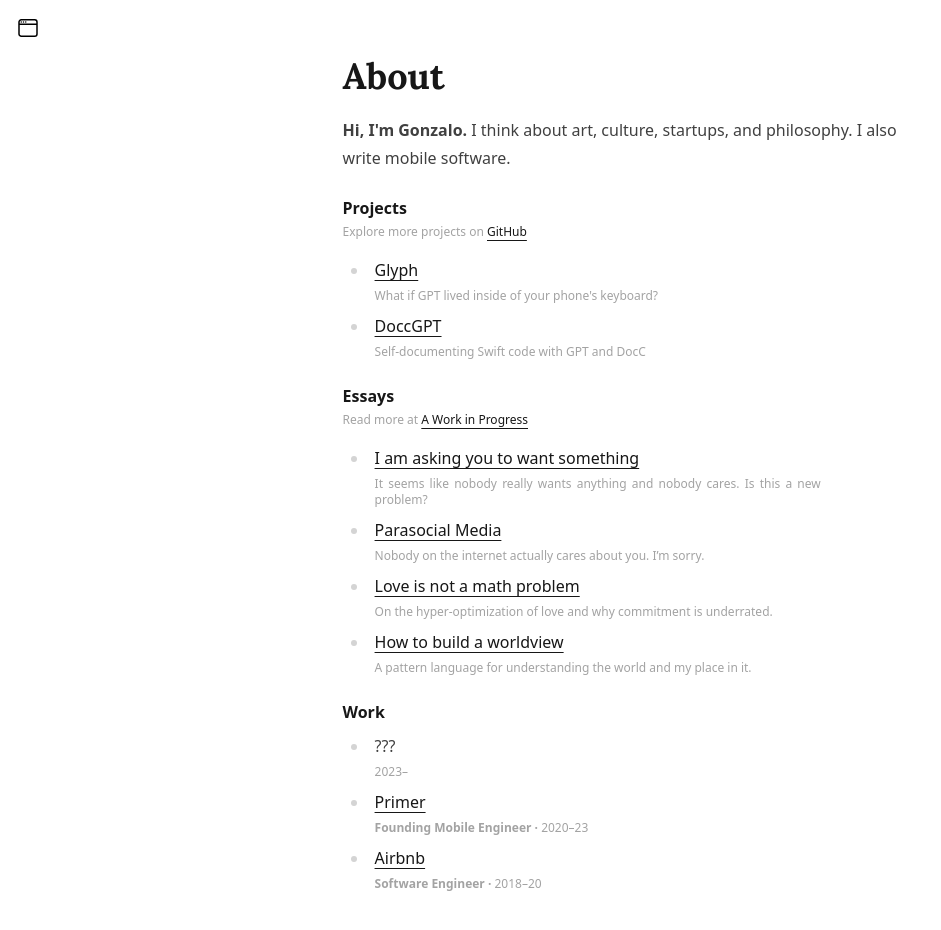
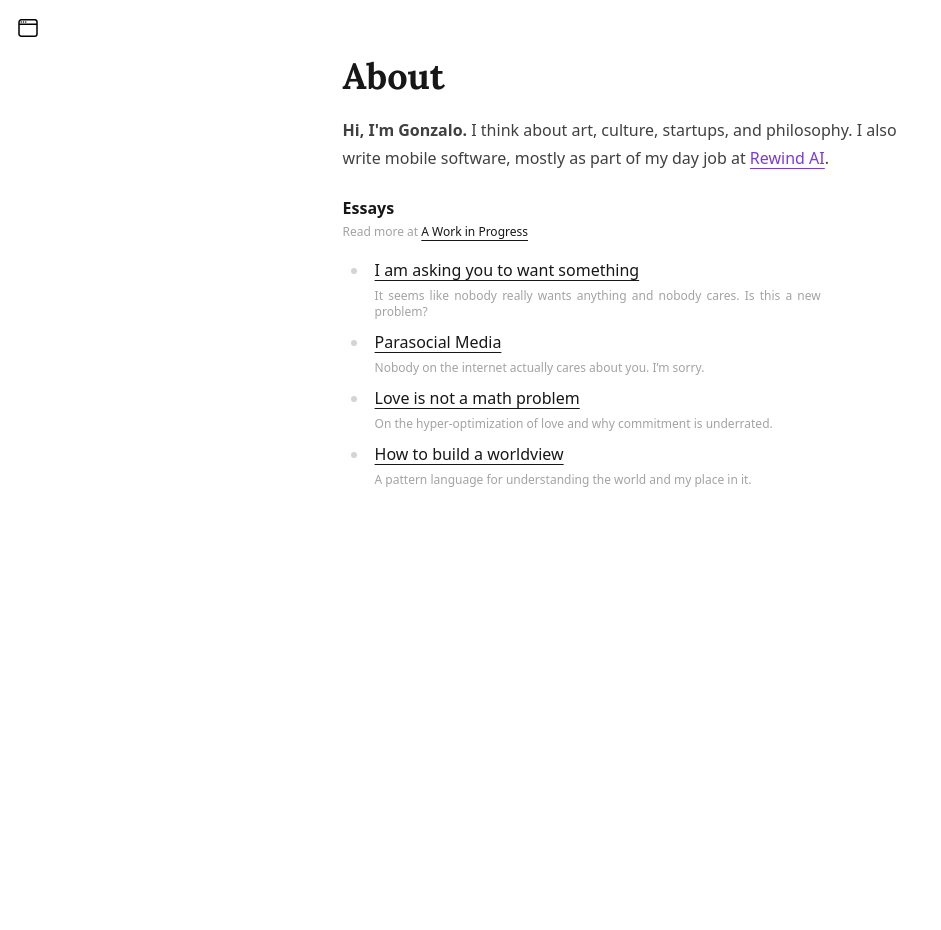
Before and after one commit to gonzalonunez/gonzalonunez.me, a Next.js app: page / in a window 1280 px wide. Shown: the top 930 px of the page, without its empty margins (0-941 px from the left). After the commit the page ends 856 px from the top, so only its background shows below. Built offline with nearby package versions, Linux system fonts and the light colour scheme.

Commit message:
Remove some stuff, add Rewind

```diff
--- a/pages/index.js
+++ b/pages/index.js
@@ -1,39 +1,5 @@
 import Article from '../components/Article';
 import { ListItems } from '../components/ListItems';
-
-const projects = [
-  {
-    href: 'https://glyph.sh',
-    key: 'glyph',
-    title: 'Glyph',
-    details: "What if GPT lived inside of your phone's keyboard?"
-  },
-  {
-    href: 'https://github.com/gonzalonunez/docc-gpt',
-    title: 'DoccGPT',
-    details: 'Self-documenting Swift code with GPT and DocC'
-  }
-];
-
-const work = [
-  {
-    key: 'current',
-    title: '???',
-    details: '2023–'
-  },
-  {
-    href: 'https://primer.com',
-    title: 'Primer',
-    subtitle: 'Founding Mobile Engineer',
-    details: '2020–23'
-  },
-  {
-    href: 'https://airbnb.com',
-    title: 'Airbnb',
-    subtitle: 'Software Engineer',
-    details: '2018–20'
-  }
-];
 
 const essays = [
   {
@@ -66,16 +32,8 @@ export default function About() {
     <Article title='About'>
       <p>
         <span className='font-semibold'>Hi, I'm Gonzalo.</span> I think about
-        art, culture, startups, and philosophy. I also write mobile software.
+        art, culture, startups, and philosophy. I also write mobile software, mostly as part of my day job at <a className='text-rewind' href='https://rewind.ai'>Rewind AI</a>.
       </p>
-      <ListItems title='Projects' items={projects}>
-        <div className='text-xs text-neutral-400 mt-[-4px] mb-[-4px]'>
-          Explore more projects on{' '}
-          <a href='https://github.com/gonzalonunez' target='_blank'>
-            GitHub
-          </a>
-        </div>
-      </ListItems>
       <ListItems title='Essays' items={essays}>
         <div className='text-xs text-neutral-400 mt-[-4px] mb-[-4px]'>
           Read more at{' '}
@@ -84,7 +42,6 @@ export default function About() {
           </a>
         </div>
       </ListItems>
-      <ListItems title='Work' items={work} />
     </Article>
   );
 }
--- a/tailwind.config.js
+++ b/tailwind.config.js
@@ -10,9 +10,7 @@ module.exports = {
   theme: {
     extend: {
       colors: {
-        error: '#FF3B30',
-        primary: '#007AFF',
-        success: '#34C759'
+        rewind: '#7A3BDA',
       },
       fontFamily: {
         body: ['var(--font-inter)', ...defaultTheme.fontFamily.sans],
```
